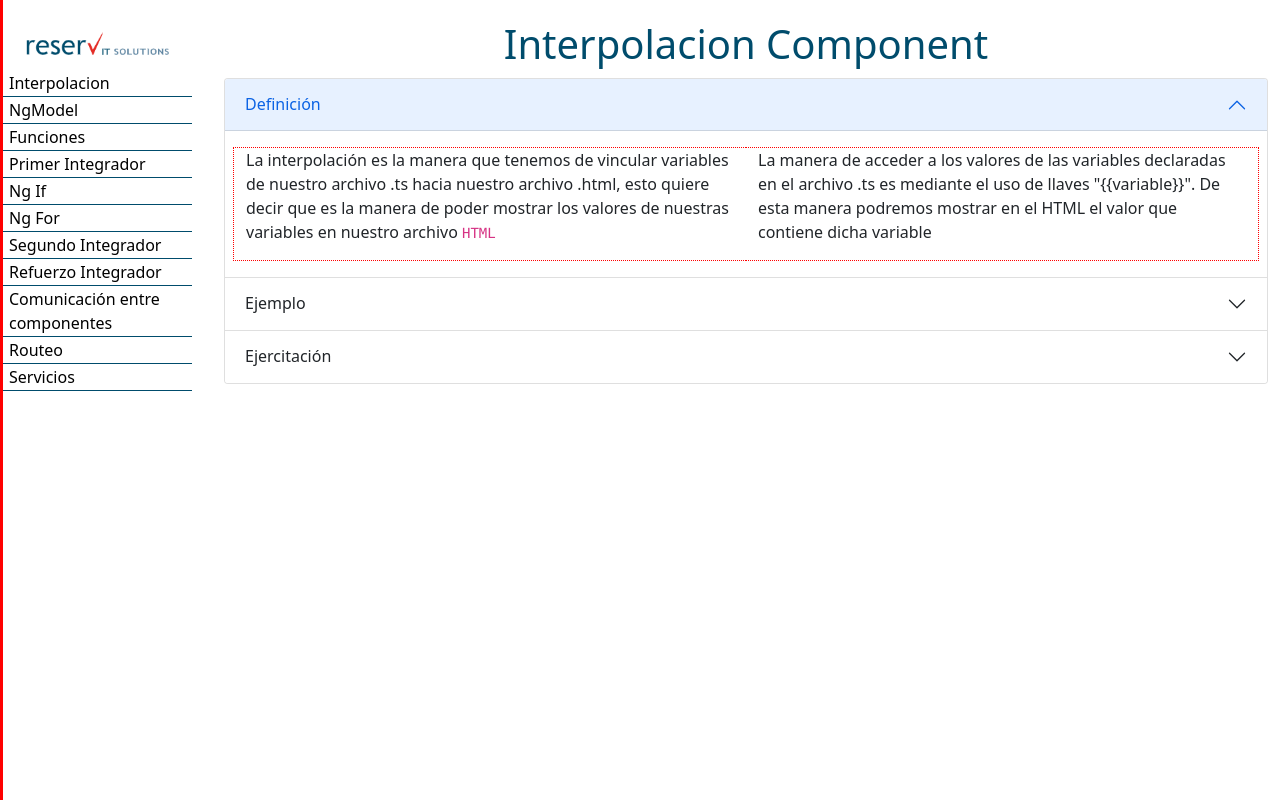
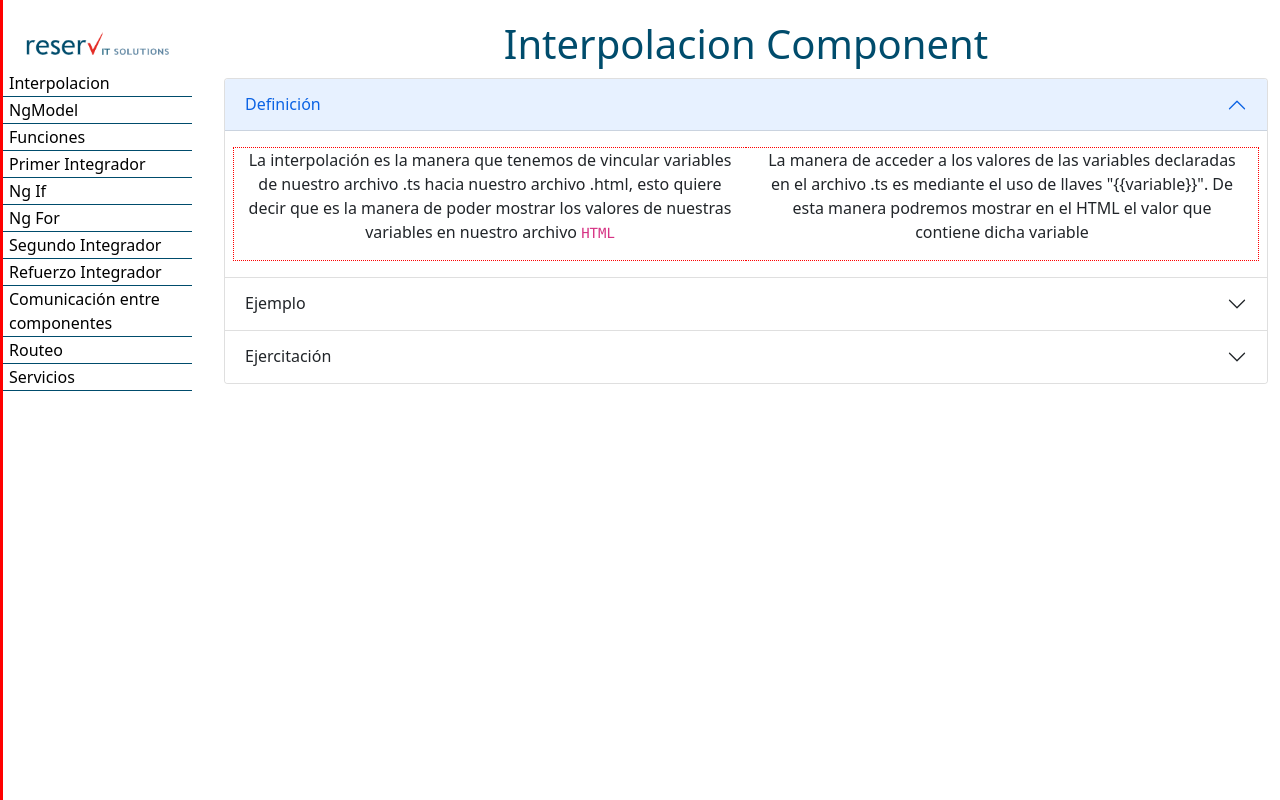
Before and after one commit to guillotz/appPractica, an Angular app: page / in a window 1280 px wide. Built offline with nearby package versions, Linux system fonts and the light colour scheme.

Commit message:
Update interpolacion.component.html

```diff
--- a/src/app/componentes/interpolacion/interpolacion.component.html
+++ b/src/app/componentes/interpolacion/interpolacion.component.html
@@ -1,4 +1,4 @@
-<div class="container-fluid">
+<div class="container-fluid centrado">
     <div class="centrado">
         <h1>Interpolacion Component</h1>
     </div>
```
